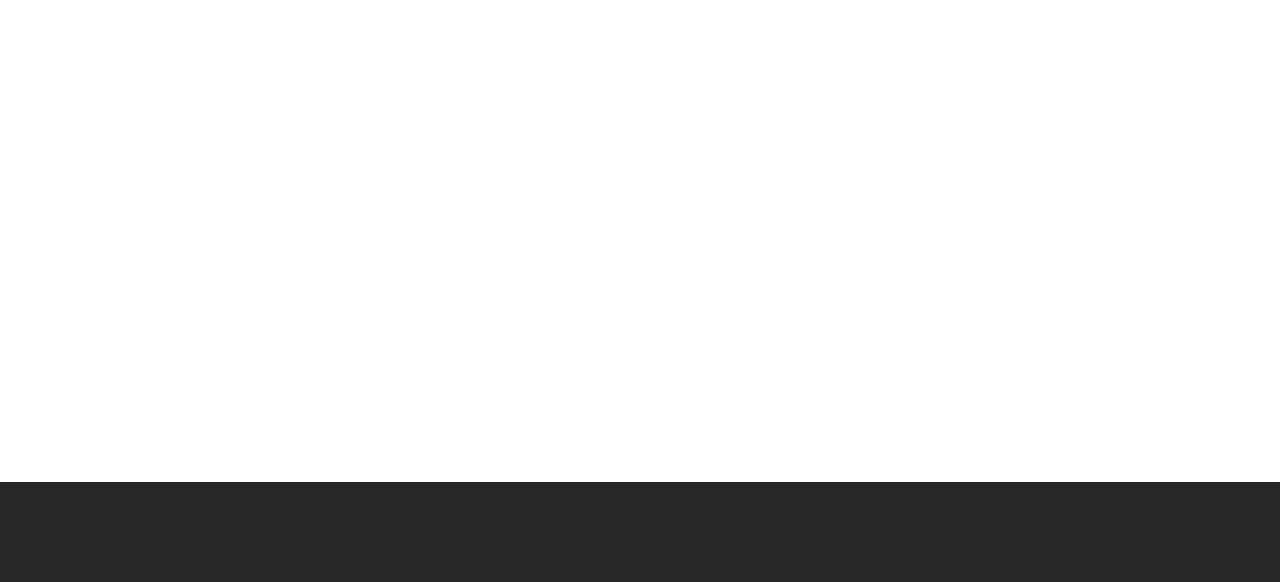
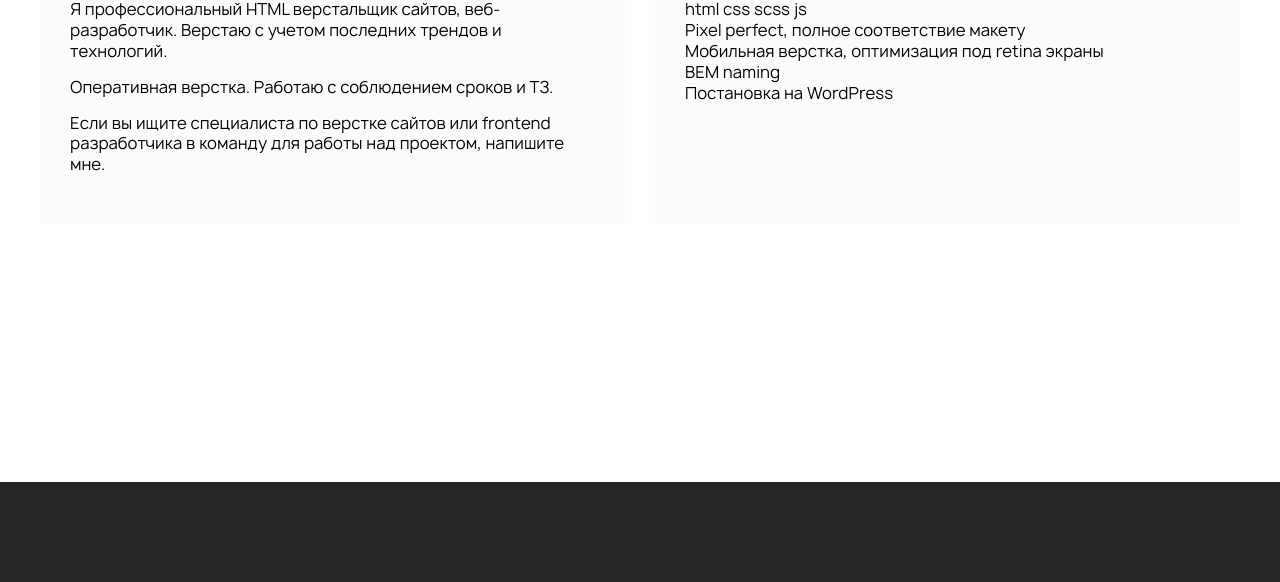
Before and after one commit to gleb-erokhin/portfolio-webCademy, a website: page src/html/index.html in a window 1280 px wide. Shown: the part 218-800 px from the top of the page. Drawn offline with nearby package versions, Linux system fonts and the light colour scheme; files that its build step writes are made by us from their sources; files whose address does not match are found by name.

Commit message:
блок обо мне, в работе

```diff
--- a/src/html/blocks/resume.html
+++ b/src/html/blocks/resume.html
@@ -1,11 +1,44 @@
-<!DOCTYPE html>
-<html lang="en">
-<head>
-    <meta charset="UTF-8">
-    <meta name="viewport" content="width=device-width, initial-scale=1.0">
-    <title>Document</title>
-</head>
-<body>
-    <span></span>
-</body>
-</html>
+<section class="resume">
+    <div class="container">
+
+        <div class="resume__row">
+            <div class="resume__about">
+                <div class="resume__header">
+                    <h2 class="title-2">Обо мне</h2>
+                </div>
+                <div class="resume__desc">
+                    <p>
+                        Я профессиональный HTML верстальщик сайтов, веб-разработчик. Верстаю с учетом последних трендов
+                        и технологий.
+                    </p>
+                    <p>
+                        Оперативная верстка. Работаю с соблюдением сроков и ТЗ.
+                    </p>
+                    <p>
+                        Если вы ищите специалиста по верстке сайтов или frontend разработчика в команду для работы над
+                        проектом, напишите мне.
+                    </p>
+                </div>
+            </div>
+
+            <div class="resume__skils">
+                <div class="resume__header">
+                    <h2 class="title-2">Навыки</h2>
+                </div>
+                <div class="resume__skil">
+                    <span class="html">html</span>
+                    <span class="css">css</span>
+                    <span class="scss">scss</span>
+                    <span class="JS">js</span>
+                </div>
+                <ul class="resume__desc">
+                   <li>Pixel perfect, полное соответствие макету</li>
+                   <li>Мобильная верстка, оптимизация под retina экраны</li>
+                   <li>BEM naming</li>
+                   <li>Постановка на WordPress</li>
+                </ul>
+            </div>
+        </div>
+
+    </div>
+</section>
--- a/src/html/index.html
+++ b/src/html/index.html
@@ -13,6 +13,7 @@
 
         @@include('blocks/header.html')
         <main class="main">
+        @@include('blocks/resume.html')
 
         </main>
         @@include('blocks/footer.html')
--- a/src/scss/blocks/_resume.scss
+++ b/src/scss/blocks/_resume.scss
@@ -1,3 +1,27 @@
-span {
-    background-color: var(--);
+.resume {
+    &__row {
+        display: flex;
+        gap: 30px;
+    }
+    &__about, &__skils {
+        padding: 30px 30px 48px;
+        background-color: #fbfbfb;
+        flex: 1;
+    }
+    &__header {
+        margin-bottom: 20px;
+    }
+    &__desc p + p {
+        margin-top: 15px;
+    }
+    &__skil {
+    }
 }
+.html {
+}
+.css {
+}
+.scss {
+}
+.JS {
+}
```
Also changed, not shown: build/css/main.css, build/index.html.
